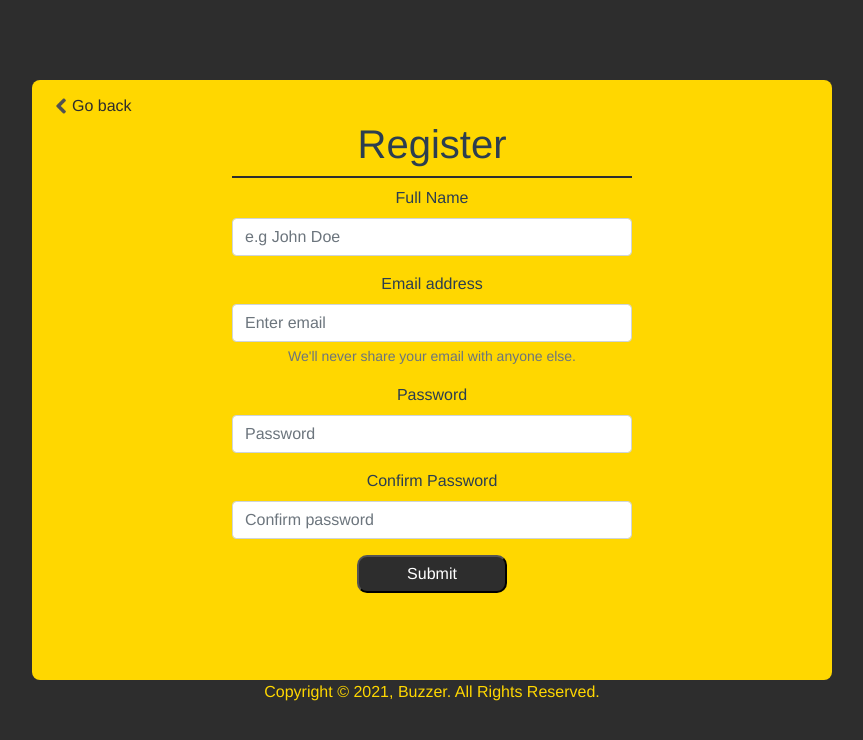
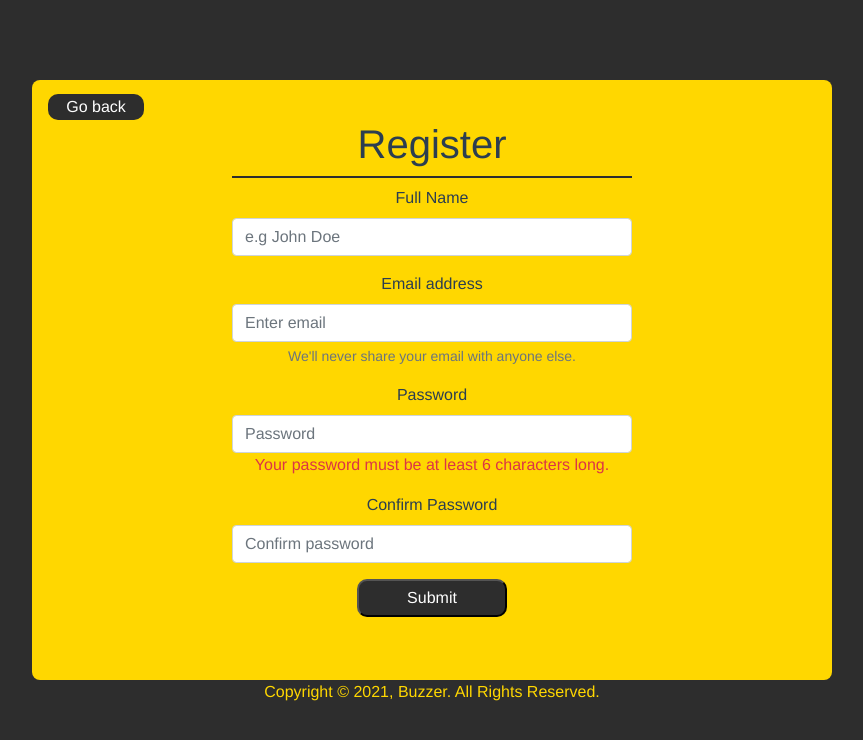
Before and after one commit to Buzzer-WebAppProject/WAFrontEnd, a Vue app: page /Signup in a window 1280 px wide. Shown: the top 740 px of the page, without its empty margins (208-1071 px from the left). Built offline with nearby package versions, Linux system fonts and the light colour scheme.

Commit message:
fully functional signup

```diff
--- a/src/views/Signup.vue
+++ b/src/views/Signup.vue
@@ -5,15 +5,11 @@
         <div class="col-sm"></div>
         <div class="col-sm">
           <div class="text-box">
-            <router-link to="../">
-              <img
-                :src="require('@/assets/Items/back-arrow.png')"
-                class="backButton"
-              />
-              <p class="backText">
+            <div>
+              <button type="button" @click="goBackFn()" class="backButton">
                 Go back
-              </p>
-            </router-link>
+              </button>
+            </div>
             <form @submit.prevent="onSubmit">
               <div class="introText">
                 <h1 class="main-title">Register</h1>
@@ -24,8 +20,10 @@
                 <label for="fnameField">Full Name</label>
                 <input
                   type="text"
+                  v-model="fullname"
                   class="form-control"
                   id="fnameField"
+                  required
                   placeholder="e.g John Doe"
                 />
               </div>
@@ -33,9 +31,11 @@
                 <label for="emailField">Email address</label>
                 <input
                   type="email"
+                  v-model="email"
                   class="form-control"
                   id="emailField"
                   aria-describedby="emailHelp"
+                  required
                   placeholder="Enter email"
                 />
                 <small id="emailHelp" class="form-text text-muted"
@@ -46,21 +46,34 @@
                 <label for="passwordField">Password</label>
                 <input
                   type="password"
+                  v-model="password"
                   class="form-control"
                   id="passwordField"
+                  required
                   placeholder="Password"
                 />
+                <div v-if="password.length < 6" class="text-danger">
+                  Your password must be at least 6 characters long.
+                </div>
               </div>
+
               <div class="form-group">
                 <label for="confirmPasswordField">Confirm Password</label>
                 <input
                   type="password"
+                  v-model="rPassword"
                   class="form-control"
                   id="confirmPasswordField"
+                  required
                   placeholder="Confirm password"
                 />
+                <div v-if="password != rPassword" class="text-danger">
+                  Passwords don't match!
+                </div>
               </div>
-              <button type="button" class="button">Submit</button>
+              <button type="button" class="button" @click="signupFn()">
+                Submit
+              </button>
             </form>
           </div>
         </div>
@@ -110,18 +123,14 @@ form {
 }
 
 .backButton {
+  color: white;
+  background-color: #2d2d2d;
   float: left;
-  margin-top: 2%;
-  white-space: nowrap;
-  margin-left: 20px;
-  max-height: 20px;
-  max-width: 30px;
-}
-.backText {
-  color: #2d2d2d;
-  display: inline;
-  float: left;
+  width: 12%;
+  border-style: none;
+  border-radius: 10px;
   margin-top: 1.75%;
+  margin-left: 2%;
 }
 
 .button {
@@ -172,6 +181,14 @@ import Footer from "@/components/Footer.vue";
 
 export default {
   name: "signup",
+  data() {
+    return {
+      fullname: "",
+      email: "",
+      password: "",
+      rPassword: "",
+    };
+  },
   components: {
     Footer,
   },
@@ -179,6 +196,12 @@ export default {
     onSubmit() {
       store.authenticated = true;
     },
+    goBackFn() {
+      this.$router.push({ name: "Landing" });
+    },
+    signupFn() {
+      // funkcija za signup
+    },
   },
 };
 </script>
```
